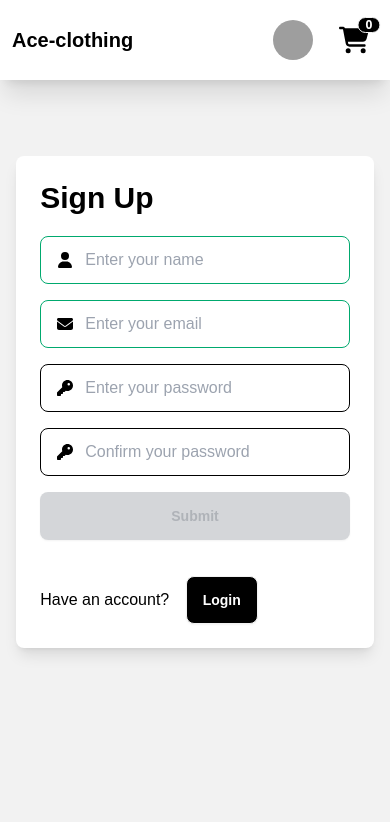
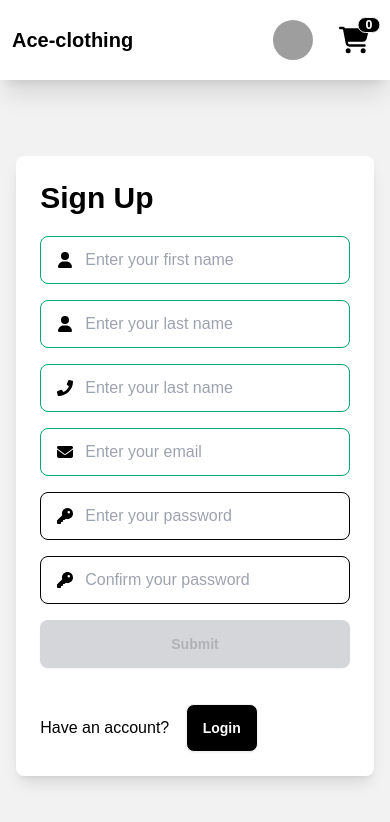
Before and after one commit to Explorarthecreator/Ace_Clothing, a React (Create React App) app: page /signup in a window 390 px wide. Shown: the top 822 px of the page. Built offline with nearby package versions, Linux system fonts and the light colour scheme; no server answers; grey boxes are pictures that could not be loaded; a web font is replaced by a local one.

Commit message:
Added extra fields for the signup form to include firstname and lastname instead of the name, Added the phone number too.

```diff
--- a/src/pages/Signup.jsx
+++ b/src/pages/Signup.jsx
@@ -4,11 +4,14 @@ import { reset, signup } from '../features/auth/authSlice'
 import { FaEnvelope, FaKey, FaUser } from 'react-icons/fa6'
 import { useNavigate, Link } from 'react-router-dom'
 import { toast } from 'react-toastify'
+import { FaPhone } from 'react-icons/fa'
 
 function Signup() {
     const [formData, setFormData] = useState({
         email:'',
-        name:'',
+        firstName:'',
+        lastName:'',
+        phoneNumber:'',
         password:'',
         password2:''
     })
@@ -18,7 +21,7 @@ function Signup() {
     const dispatch = useDispatch()
     const navigate = useNavigate()
 
-    const {email, password, name , password2} = formData
+    const { firstName, lastName, phoneNumber, email, password, password2} = formData
 
     useEffect(()=>{
         if(isError){
@@ -61,9 +64,24 @@ function Signup() {
                 <div>
                     <label className="input input-bordered input-success flex items-center gap-3 bg-white text-black ">
                         <FaUser/>
-                        <input type="text" className="grow" placeholder="Enter your name" id='name' value={name} onChange={change} required />
+                        <input type="text" className="grow" placeholder="Enter your first name" id='firstName' value={firstName} onChange={change} required />
                     </label>
                 </div>
+
+                <div>
+                    <label className="input input-bordered input-success flex items-center gap-3 bg-white text-black ">
+                        <FaUser/>
+                        <input type="text" className="grow" placeholder="Enter your last name" id='lastName' value={lastName} onChange={change} required />
+                    </label>
+                </div>
+
+                <div>
+                    <label className="input input-bordered input-success flex items-center gap-3 bg-white text-black ">
+                        <FaPhone/>
+                        <input type='tel' className="grow" placeholder="Enter your last name" id='phoneNumber' value={phoneNumber} onChange={change} required />
+                    </label>
+                </div>
+
 
                 <div>
                     <label className="input input-bordered input-success flex items-center gap-3 bg-white text-black ">
@@ -90,7 +108,7 @@ function Signup() {
                     <span className="loading loading-spinner"></span>
                     loading
                   </button>:
-                    <button className={`btn w-full md:w-2/5 md:m-auto text-white bg-black ${(email === '' || password === '' || name === '' || password2 === '')&&'btn-disabled'}`}>
+                    <button className={`btn w-full md:w-2/5 md:m-auto text-white bg-black ${(email === '' || password === '' || firstName === ''||lastName===''||phoneNumber==='' || password2 === '')&&'btn-disabled'}`}>
                         Submit
                     </button>
                 }
```
